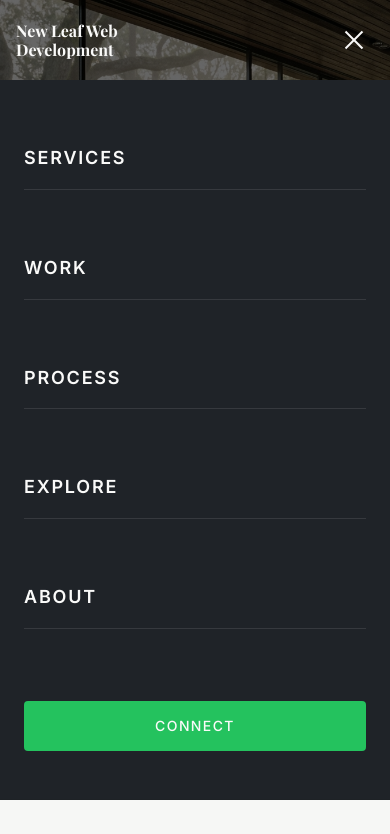
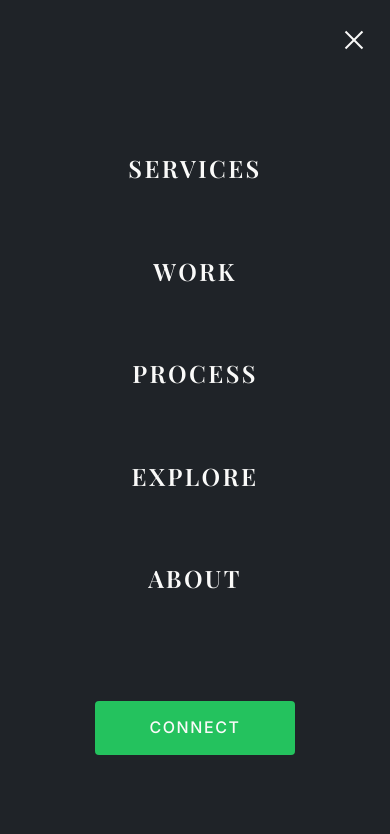
Before and after one commit to matthewNLW/newleafwebmain, a plain HTML site: page newleaf-main/src/pages/index.html in a window 390 px wide. Both pictures are taken after a click on the button "Toggle menu". Shown: the top 834 px of the page. Drawn offline with nearby package versions, Linux system fonts and the light colour scheme; a web font is replaced by a local one.

Commit message:
Optimize mobile navigation: Fix visibility on scroll and enhance design

```diff
--- a/newleaf-main/src/styles/components.css
+++ b/newleaf-main/src/styles/components.css
@@ -168,57 +168,87 @@
 @media (max-width: 768px) {
     .nl-mobile-toggle {
         display: flex;
+        z-index: 1002; /* Ensure above nav overlay */
     }
 
     .nl-nav {
         position: fixed;
-        top: 80px;
+        top: 0;
         left: 0;
         width: 100%;
-        height: 0;
-        overflow: hidden;
+        height: 100vh; /* Fallback */
+        height: 100dvh;
+        overflow-y: auto;
         flex-direction: column;
+        justify-content: center;
+        align-items: center;
         background-color: var(--color-bg-dark);
-        padding: 0;
-        transition: height var(--transition-standard);
-        z-index: 1000;
-        border-bottom: 1px solid var(--color-border);
+        padding: 100px var(--container-gutter) var(--space-xl);
+
+        /* Hidden State */
+        opacity: 0;
+        visibility: hidden;
+        pointer-events: none;
+        transform: translateY(-10px);
+
+        transition: opacity var(--transition-standard), transform var(--transition-standard), visibility var(--transition-standard);
+        z-index: 1001; /* Above header background, below toggle */
     }
 
+    /* Override any specific text colors from header states */
     .nl-nav .nl-nav-link {
-        color: var(--color-text-light);
-        font-size: var(--fs-lg);
-        border-bottom: 1px solid rgba(255,255,255,0.1);
-        width: 100%;
-        padding: var(--space-sm) 0;
+        color: var(--color-text-light) !important;
+        font-size: var(--fs-2xl); /* Larger, more premium link size */
+        font-family: var(--font-heading); /* Switch to heading font for drama */
+        border-bottom: none; /* Remove distinct border */
+        width: auto;
+        padding: var(--space-xs) 0;
+        opacity: 0;
+        transform: translateY(10px);
+        transition: opacity 0.4s ease, transform 0.4s ease, color 0.3s ease;
     }
 
     .nl-nav .nl-nav-link:hover {
         color: var(--color-primary) !important;
+        transform: scale(1.05) translateY(10px); /* Subtle scale */
     }
 
     .nl-nav .nl-btn {
-        margin-top: var(--space-md);
-        width: 100%;
+        margin-top: var(--space-xl);
+        width: auto;
+        min-width: 200px;
+        font-size: var(--fs-base);
+        opacity: 0;
+        transform: translateY(10px);
+        transition: opacity 0.4s ease, transform 0.4s ease;
     }
 
 
     /* Logic: Nav open state using data attribute [data-nav-active="true"] */
     .nl-header[data-nav-active="true"] .nl-nav {
-        height: auto;
+        opacity: 1;
+        visibility: visible;
+        pointer-events: all;
+        transform: translateY(0);
+    }
+
+    /* Staggered entrance animation for links */
+    .nl-header[data-nav-active="true"] .nl-nav .nl-nav-link,
+    .nl-header[data-nav-active="true"] .nl-nav .nl-btn {
         opacity: 1;
         transform: translateY(0);
-        padding: var(--space-xl) var(--container-gutter);
     }
 
-    .nl-nav {
-        opacity: 0;
-        transform: translateY(-8px);
-        transition: opacity var(--transition-standard), transform var(--transition-standard), height var(--transition-standard);
-    }
+    /* Stagger delays */
+    .nl-header[data-nav-active="true"] .nl-nav .nl-nav-link:nth-child(1) { transition-delay: 0.1s; }
+    .nl-header[data-nav-active="true"] .nl-nav .nl-nav-link:nth-child(2) { transition-delay: 0.15s; }
+    .nl-header[data-nav-active="true"] .nl-nav .nl-nav-link:nth-child(3) { transition-delay: 0.2s; }
+    .nl-header[data-nav-active="true"] .nl-nav .nl-nav-link:nth-child(4) { transition-delay: 0.25s; }
+    .nl-header[data-nav-active="true"] .nl-nav .nl-nav-link:nth-child(5) { transition-delay: 0.3s; }
+    .nl-header[data-nav-active="true"] .nl-nav .nl-btn { transition-delay: 0.35s; }
 
     .nl-header[data-nav-active="true"] .nl-mobile-toggle span {
-        background-color: var(--color-text-light);
+        background-color: var(--color-text-light) !important;
     }
 
     .nl-header[data-nav-active="true"] .nl-mobile-toggle span:nth-child(1) {
```
